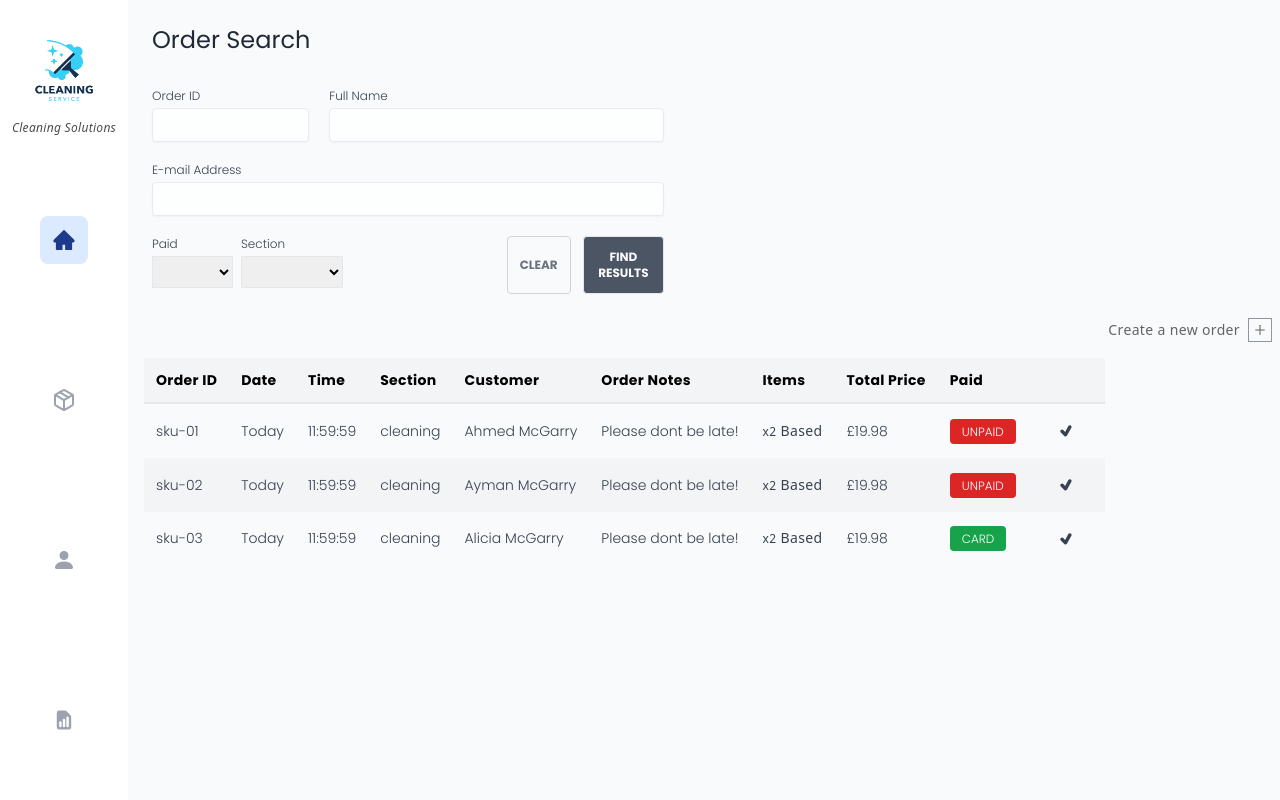
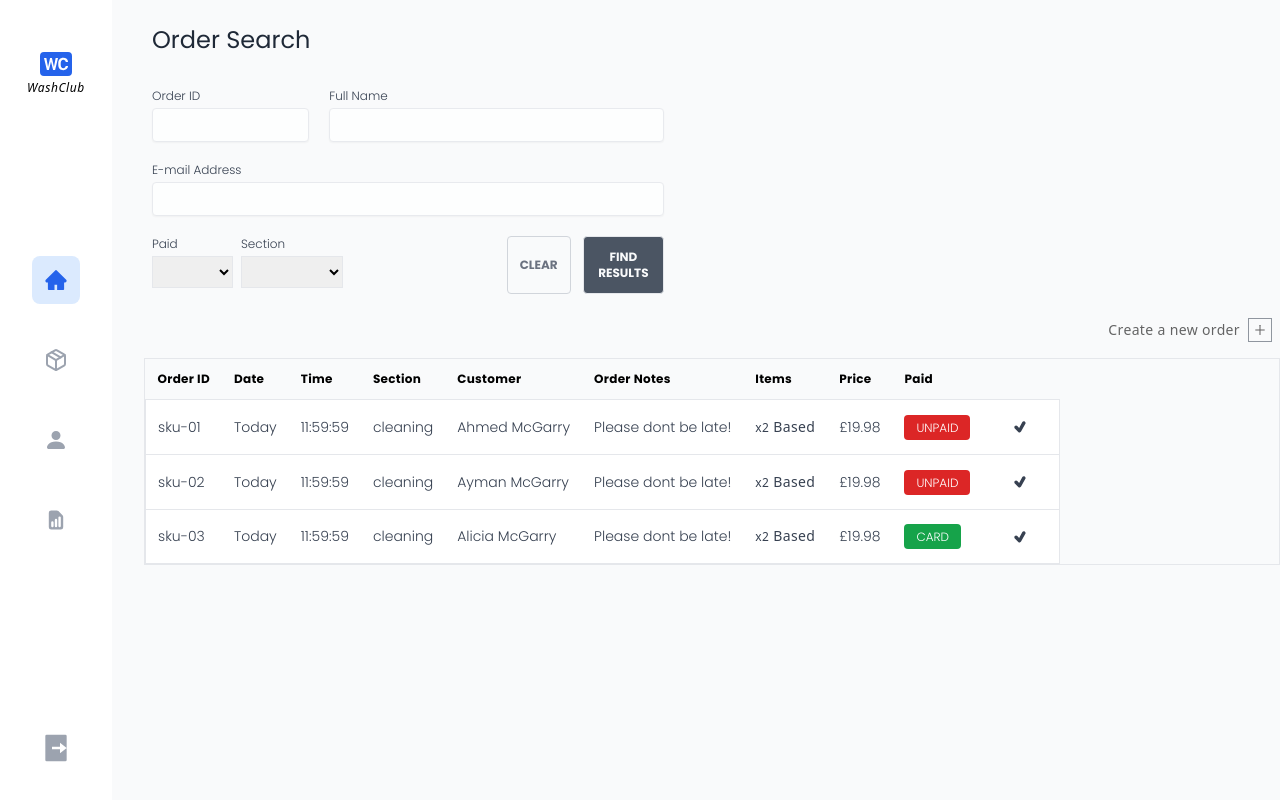
Before and after one commit to McGarry-A/pos, a React (Create React App) app: page /orders in a window 1280 px wide. Built offline with nearby package versions, Linux system fonts and the light colour scheme.

Commit message:
styling changes

```diff
--- a/src/Components/NewOrder/NewOrder.tsx
+++ b/src/Components/NewOrder/NewOrder.tsx
@@ -29,17 +29,17 @@ const NewOrder: React.FC = () => {
           <ProductGrid />
         </div>
         <div
-          className={`flex flex-col min-h-full space-y-2 bg-white flex-1 absolute right-0 top-0 h-screen px-10 py-12 shadow-lg transition duration-150 ${
+          className={`flex flex-col min-h-full space-y-2 bg-white flex-1 absolute right-0 top-0 h-screen px-10 shadow-lg transition duration-150 ${
             basketIsOpen ? "" : "translate-x-96"
           }`}
         >
           <div
-            className="p-3 rounded-full shadow-md bg-white w-min -translate-x-16 cursor-pointer"
+            className="p-3 rounded-full shadow-md bg-white w-min -translate-x-16 translate-y-11 cursor-pointer"
             onClick={() => setBasketIsOpen(!basketIsOpen)}
           >
             <BsChevronRight />
           </div>
-          <h2 className="text-xl mt-8 tracking-wide">Your Basket</h2>
+          <h2 className="text-xl tracking-wide">Your Basket</h2>
           <NewOrderForm />
           <Basket />
           <PaymentOptions />
--- a/src/Components/OrderTable/OrderTable.tsx
+++ b/src/Components/OrderTable/OrderTable.tsx
@@ -32,38 +32,38 @@ const OrderTable: React.FC<Props> = ({ handleClick, data, showCurrent }) => {
 
   const renderTableHead = () => {
     return (
-      <thead className="bg-gray-100 border-b-2 border-gray-200">
-        <tr className="">
-          <th className="p-3 text-sm font-semibold tracking-wide text-left">
+      <thead className=" w-full">
+        <tr className="text-xs">
+          <th className="p-3 text-xs font-semibold tracking-wide text-left">
             Order ID
           </th>
-          <th className="p-3 text-sm font-semibold tracking-wide text-left">
+          <th className="p-3 text-xs font-semibold tracking-wide text-left">
             Date
           </th>
-          <th className="p-3 text-sm font-semibold tracking-wide text-left">
+          <th className="p-3 text-xs font-semibold tracking-wide text-left">
             Time
           </th>
           {showCurrent && (
-            <th className="p-3 text-sm font-semibold tracking-wide text-left">
+            <th className="p-3 text-xs font-semibold tracking-wide text-left">
               Section
             </th>
           )}
-          <th className="p-3 text-sm font-semibold tracking-wide text-left">
+          <th className="p-3 text-xs font-semibold tracking-wide text-left">
             Customer
           </th>
-          <th className="p-3 text-sm font-semibold tracking-wide text-left">
+          <th className="p-3 text-xs font-semibold tracking-wide text-left">
             Order Notes
           </th>
-          <th className="p-3 text-sm font-semibold tracking-wide text-left">
+          <th className="p-3 text-xs font-semibold tracking-wide text-left">
             Items
           </th>
-          <th className="p-3 text-sm font-semibold tracking-wide text-left">
-            Total Price
+          <th className="p-3 text-xs font-semibold tracking-wide text-left">
+            Price
           </th>
-          <th className="p-3 text-sm font-semibold tracking-wide text-left">
+          <th className="p-3 text-xs font-semibold tracking-wide text-left">
             Paid
           </th>
-          <th className="p-3 text-sm font-semibold tracking-wide text-left"></th>
+          <th className="p-3 text-xs font-semibold tracking-wide text-left"></th>
         </tr>
       </thead>
     );
@@ -99,8 +99,8 @@ const OrderTable: React.FC<Props> = ({ handleClick, data, showCurrent }) => {
     return (
       <tr
         key={index}
-        className={`h-fit min-h-12 hover:bg-gray-100 ${
-          index % 2 !== 0 && `bg-gray-100 hover:bg-gray-200`
+        className={`h-fit min-h-12 hover:bg-gray-100 my-1 bg-white border ${
+          index % 2 !== 0 && `bg-white`
         }`}
       >
         <td className="p-3 text-sm text-gray-700">{orderId}</td>
@@ -157,13 +157,13 @@ const OrderTable: React.FC<Props> = ({ handleClick, data, showCurrent }) => {
   };
 
   return (
-    <>
-      <table className="hidden md:block">
+    <div className="w-full">
+      <table className="hidden md:block bg-gray-50 w-full border">
         {renderTableHead()}
         {renderTableBody()}
       </table>
       {renderMarkAsPaidForm()}
-    </>
+    </div>
   );
 };
 
--- a/src/Components/ProductsGrid/ProductsGrid.tsx
+++ b/src/Components/ProductsGrid/ProductsGrid.tsx
@@ -34,7 +34,7 @@ const ProductGrid = () => {
       .map((el) => el.products)[0];
 
     return (
-      <div className="grid grid-cols-3 gap-3 sm:grid-cols-4 md:p-4 lg:grid-cols-5 mb-4 md:mb-0">
+      <div className="grid grid-cols-3 gap-3 sm:grid-cols-4 md:p-4 lg:grid-cols-5 m-4 md:mb-0 md:ml-0">
         {products.map((el, index) => (
           <ProductCard
             title={el.name}
--- a/src/Components/Sidebar/Sidebar.tsx
+++ b/src/Components/Sidebar/Sidebar.tsx
@@ -1,7 +1,7 @@
 import { IconType } from "react-icons";
-import Logo from "../../icons/Logo.png";
+
 import { AiFillHome } from "react-icons/ai";
-import { BsPersonFill } from "react-icons/bs";
+import { BsFillBadgeWcFill, BsPersonFill } from "react-icons/bs";
 import { HiDocumentReport } from "react-icons/hi";
 import { FiPackage } from "react-icons/fi";
 import { RiLogoutBoxRFill } from "react-icons/ri";
@@ -14,6 +14,7 @@ interface Props {
   link: string;
   activeTab: NavType;
   setActiveTab: Dispatch<SetStateAction<NavType>>;
+  large?: boolean;
 }
 
 type NavType = "Workflow" | "Orders" | "Customers" | "Reports" | "Exit";
@@ -47,11 +48,12 @@ const NavItem: React.FC<Props> = ({
   link,
   activeTab,
   setActiveTab,
+  large,
 }) => {
   return (
     <Link to={link}>
       <button
-        className={`flex flex-col justify-center items-center cursor-pointer  rounded-lg w-fit mx-auto p-3 my-10 hover:scale-105 transition ${
+        className={`flex flex-col justify-center items-center cursor-pointer  rounded-lg w-fit mx-auto p-3 my-4 hover:scale-105 transition ${
           activeTab === title ? "bg-blue-100" : "bg-white"
         }`}
         onClick={() => {
@@ -59,9 +61,9 @@ const NavItem: React.FC<Props> = ({
         }}
       >
         <Icon
-          size={"1.5rem"}
-          className={`${
-            activeTab === title ? "text-blue-900" : "text-gray-400"
+          size={`${large ? "2rem" : "1.5rem"}`}
+          className={`hover:text-blue-600 ${
+            activeTab === title ? "text-blue-600" : "text-gray-400"
           }`}
         />
       </button>
@@ -73,15 +75,13 @@ const Sidebar = () => {
   const [activeTab, setActiveTab] = useState<NavType>("Workflow");
 
   return (
-    <nav className="absolute bg-white border-1 bottom-0 border-gray-50 md:pt-6 md:left-0 md:h-screen md:w-32 w-full">
-      <div className="flex md:flex-col justify-evenly w-full">
-        <div className="hidden md:block">
-          <img src={Logo} alt="random Logo" />
-          <p className="text-xs text-center leading-tighter italic opacity-70">
-            Cleaning Solutions
-          </p>
+    <nav className="md:absolute fixed bg-white border-1 bottom-0 border-gray-50 md:left-0 md:top-0 md:w-28 w-full">
+      <div className="flex md:flex-col w-full h-full">
+        <div className="hidden mx-4 mt-12 md:flex md:justify-center md:items-center md:flex-col">
+          <BsFillBadgeWcFill size={"2rem"} className="text-blue-600" />
+          <p className="text-xs text-center italic tracking-wider">WashClub</p>
         </div>
-        <div className="flex items-center w-full justify-evenly md:flex-col md:space-y-8 md:mt-10">
+        <div className="flex items-center w-full justify-center md:flex-col md:flex-grow">
           {links.map(({ title, link, Icon }, index) => {
             return (
               <NavItem
@@ -95,8 +95,7 @@ const Sidebar = () => {
             );
           })}
         </div>
-      </div>
-      <div className="hidden md:flex md:flex-col md:mt-20 md:h-full md:justify-start">
+        <div className="hidden md:flex md:flex-col mb-2">
           <NavItem
             key="LOGOUT"
             title="Exit"
@@ -104,7 +103,9 @@ const Sidebar = () => {
             Icon={RiLogoutBoxRFill}
             activeTab={activeTab}
             setActiveTab={setActiveTab}
+            large
           />
+        </div>
       </div>
     </nav>
   );
--- a/src/Components/WorkflowOrders/WorkflowOrders.tsx
+++ b/src/Components/WorkflowOrders/WorkflowOrders.tsx
@@ -66,7 +66,7 @@ const WorkflowOrders: React.FC<Props> = ({ data, showCurrent }) => {
   };
 
   return (
-    <section>
+    <section className="w-full">
       {renderNoOrders()}
       {renderOrderCards()}
       {renderTable()}
--- a/src/Components/WorkflowTab/WorkflowTab.tsx
+++ b/src/Components/WorkflowTab/WorkflowTab.tsx
@@ -22,7 +22,7 @@ const WorkflowTab: React.FC<Props> = ({ tab, activeTab, setState, Icon }) => {
 
   return (
     <button
-      className={`flex items-center py-2 border px-6 rounded-lg shadow transition duration-150 ${
+      className={`flex items-center py-2 border px-6 rounded-lg shadow transition duration-150 md:w-60 ${
         isActive ? "bg-blue-700" : "bg-white"
       }`}
       onClick={() => setState(tab)}
--- a/src/Routes/Reports/Reports.tsx
+++ b/src/Routes/Reports/Reports.tsx
@@ -232,7 +232,7 @@ const Reports = () => {
         </div>
       </div>
 
-      <ChartWrapper large chartTitle="Sales in Workflow">
+      <ChartWrapper chartTitle="Sales in Workflow">
         <Bar data={data} />
       </ChartWrapper>
 
--- a/src/Routes/Workflow/Workflow.tsx
+++ b/src/Routes/Workflow/Workflow.tsx
@@ -5,6 +5,8 @@ import { MdDeliveryDining, MdOutlineCleaningServices } from "react-icons/md";
 import { HiOutlinePencilAlt } from "react-icons/hi";
 import { BiSearch } from "react-icons/bi";
 import Logo from "../../icons/Logo.png";
+
+import { FiFilter } from "react-icons/fi";
 
 import NewOrder from "../../Components/NewOrder/NewOrder";
 
@@ -27,7 +29,7 @@ const Workflow = () => {
   const renderCleaningTab = () => {
     if (activeTab === "Cleaning") {
       return (
-        <div className="mt-8 flex justify-center">
+        <div className="mt-12 flex justify-center w-full">
           <WorkflowOrders data={cleaningOrders} showCurrent={false} />
         </div>
       );
@@ -37,7 +39,7 @@ const Workflow = () => {
   const renderDeliveryTab = () => {
     if (activeTab === "Delivery") {
       return (
-        <div className="mt-8 flex justify-center">
+        <div className="mt-12 flex justify-center">
           <WorkflowOrders data={deliverOrders} showCurrent={false} />
         </div>
       );
@@ -46,7 +48,7 @@ const Workflow = () => {
 
   const renderNav = () => {
     return (
-      <nav className="flex space-x-4 mt-6 md:mt-12 pl-4 overflow-x-scroll">
+      <nav className="flex space-x-6 mt-6 md:mt-12 pl-4 overflow-x-scroll">
         <WorkflowTab
           tab={"NewOrder"}
           activeTab={activeTab}
@@ -72,8 +74,8 @@ const Workflow = () => {
   const renderHeader = () => {
     return (
       <div className="md:ml-4 md:mt-8 flex items-center justify-between p-4 md:px-0 bg-white md:bg-gray-50">
-        <div className="md:w-3/5 w-full">
-          <h1 className="text-2xl">The Cleanerz</h1>
+        <div className="md:w-2/5 w-full">
+          <h1 className="text-2xl">WashClub</h1>
           <h3 className="opacity-50 italic ">Take em to the Cleanerz!</h3>
         </div>
         <div className="w-full flex justify-end md:hidden">
@@ -83,14 +85,17 @@ const Workflow = () => {
             className="w-1/2 justify-self-end"
           />
         </div>
-        <div className="w-full hidden md:block">
-          <div className="flex items-center bg-white w-80 px-2 rounded shadow">
-            <BiSearch size="2rem" />
+        <div className="w-full hidden md:flex md:ml-12 flex-grow">
+          <div className="flex items-center bg-white w-80 px-2 rounded border">
+            <BiSearch size="1.3rem" />
             <input
               placeholder="This input does not do anything.."
               className="w-72 outline-none border-none text-sm"
             />
           </div>
+          <button className="mx-2 py-1 px-3 rounded bg-white border active:scale-110">
+            <FiFilter className="" />
+          </button>
         </div>
       </div>
     );
```
Also changed, not shown: src/Components/Basket/Basket.tsx (+13 -6 lines), src/Components/NewOrderForm/NewOrderForm.tsx (+6 -5 lines), src/Components/PaymentOptions/PaymentOptions.tsx (+11 -15 lines). Lines whose indentation alone changed are shown as unchanged.
